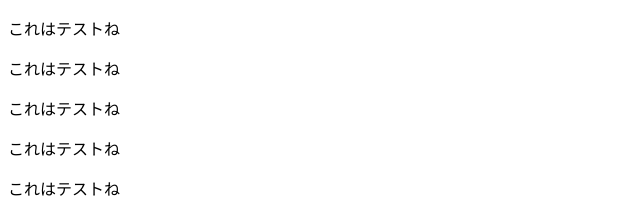
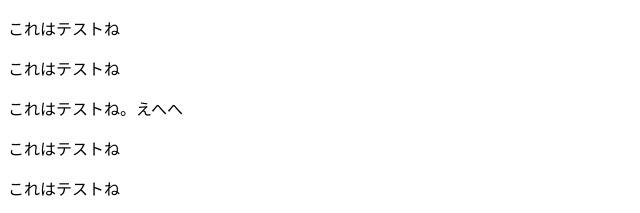
Before and after one commit to frontiergate/watanabe, a plain HTML site: page index.html in a window 1280 px wide. Shown: the top 213 px of the page, 0-640 px from the left. Drawn offline with Linux system fonts and the light colour scheme.

Commit message:
3回目のコミットです

```diff
--- a/index.html
+++ b/index.html
@@ -19,7 +19,7 @@
 
 	<p>これはテストね</p>
 	<p>これはテストね</p>
-	<p>これはテストね</p>
+	<p>これはテストね。えへへ</p>
 	<p>これはテストね</p>
 	<p>これはテストね</p>
 	<p>これはテストね</p>
```
